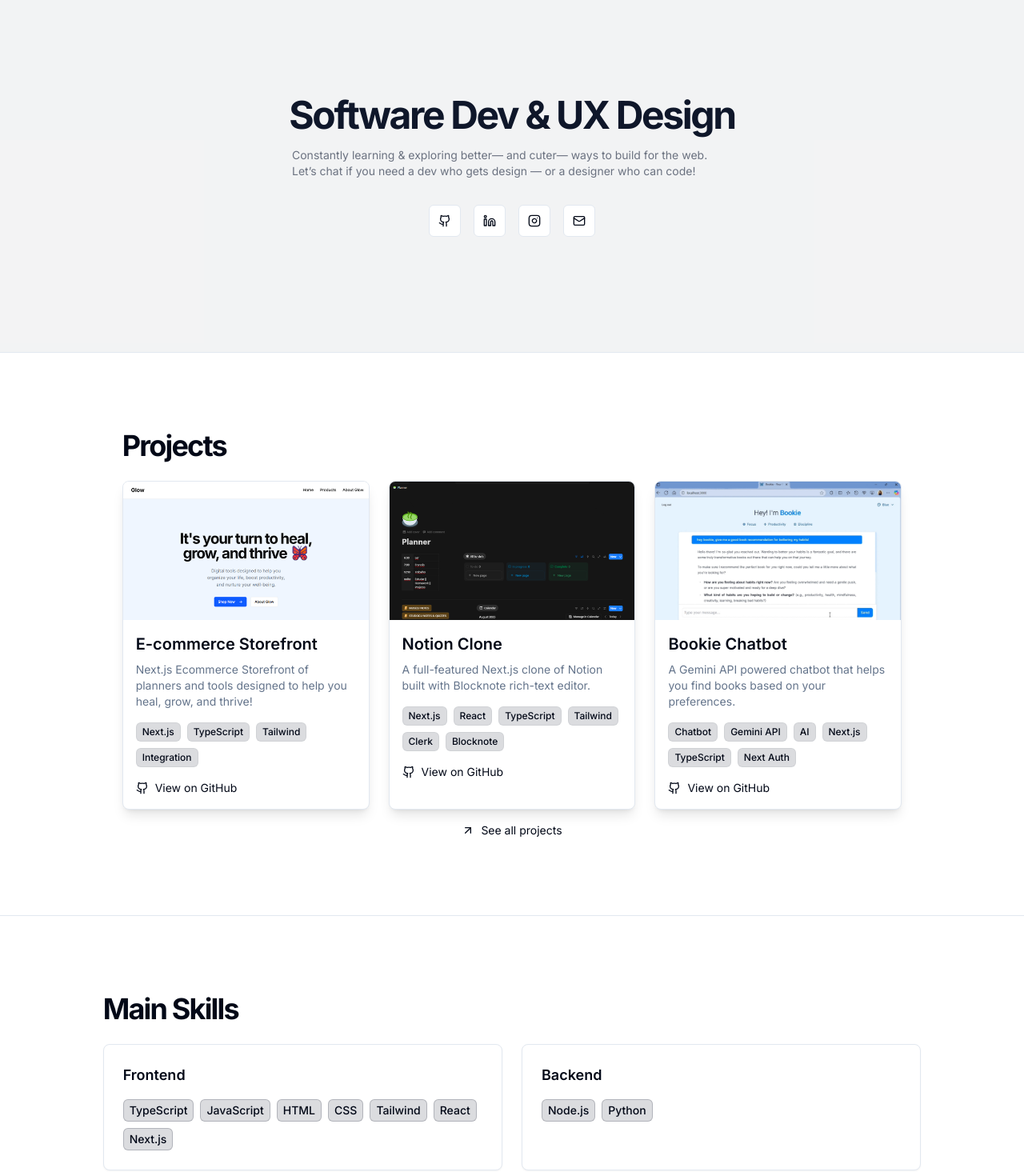
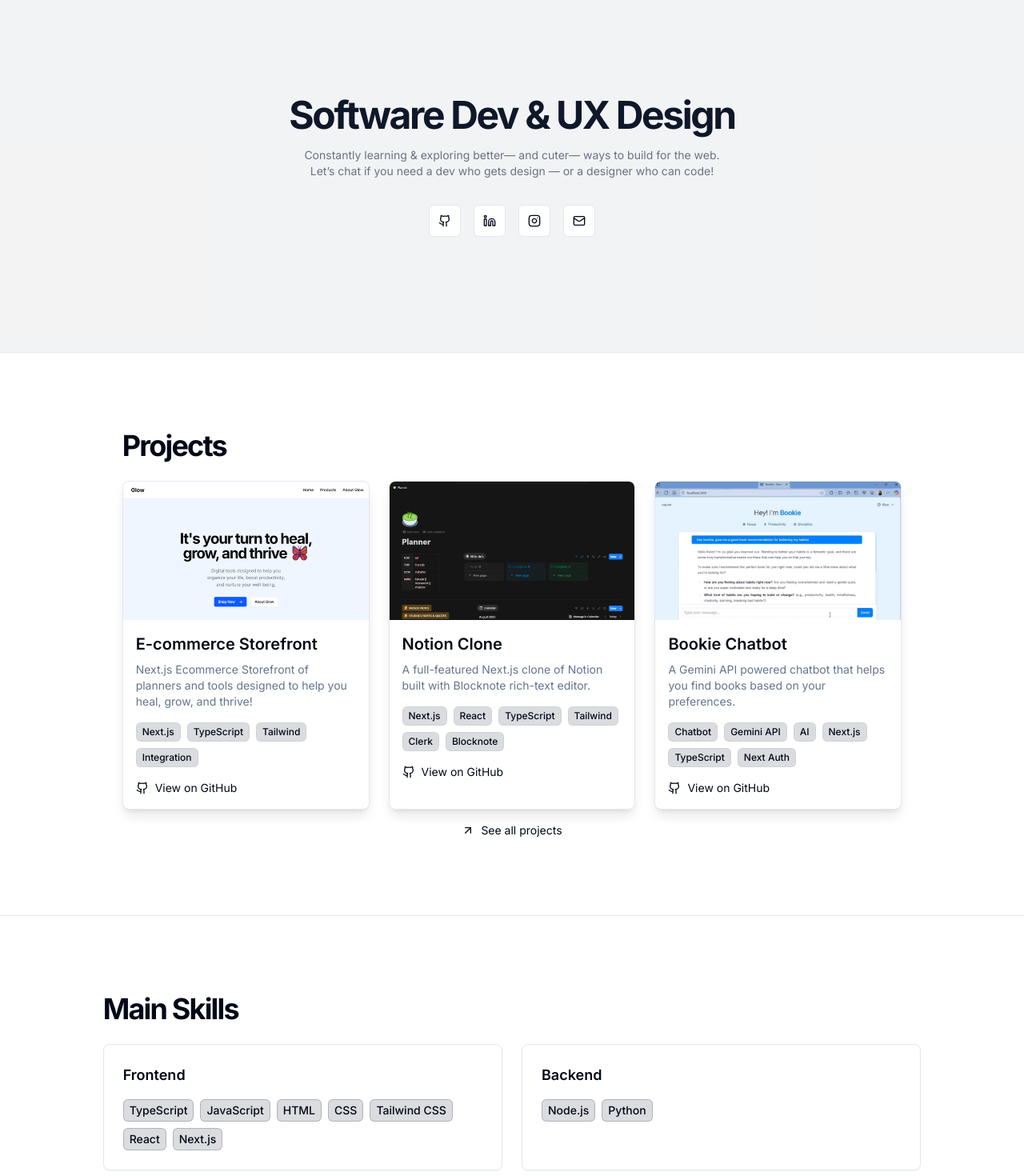
Before and after one commit to sofiahernandes/sofiahernandes, a Next.js app: page / in a window 1280 px wide. Shown: the part 80-1550 px from the top of the page at 80% size. Built offline with nearby package versions, Linux system fonts and the light colour scheme.

Commit message:
fix: Tech stack naming

```diff
--- a/app/components/hero.tsx
+++ b/app/components/hero.tsx
@@ -8,7 +8,7 @@ export default function Hero() {
       id="hero"
       className="grid grid-cols-2 lg:grid-cols-12 px-6 gap-6 py-36 bg-primary/5"
     >
-      <div className="col-span-full lg:col-span-8 lg:col-start-3 m-0 flex flex-col items-center justify-center px-4 lg:px-6 space-y-4 text-center lg:text-left">
+      <div className="col-span-full lg:col-span-8 lg:col-start-3 m-0 flex flex-col items-center justify-center px-4 lg:px-6 space-y-4 text-center">
         <div className="space-y-2">
           <h1 className="text-3xl lg:text-5xl font-bold tracking-tighter text-primary">
             Software Dev & UX Design
--- a/app/components/tech-stack.tsx
+++ b/app/components/tech-stack.tsx
@@ -13,7 +13,7 @@ const technologies = [
         name: "CSS",
         link: "https://www.google.com/url?client=internal-element-cse&cx=000598195112356817769:pk7nr2xiumu&q=https://web.dev/css&sa=U&ved=2ahUKEwi1tZLpueiOAxVbsJUCHdw3LQ8QFnoECAoQAQ&usg=AOvVaw0yC_iNk6UymDgVFl5O0w6g&arm=e&fexp=73019458,72986053,72986052,73019460",
       },
-      { name: "Tailwind", link: "https://tailwindcss.com/" },
+      { name: "Tailwind CSS", link: "https://tailwindcss.com/" },
       {
         name: "React",
         link: "https://www.google.com/url?client=internal-element-cse&cx=000598195112356817769:pk7nr2xiumu&q=https://web.dev/explore/react&sa=U&ved=2ahUKEwjNnfKGuuiOAxUGq5UCHeSkHbwQFnoECAMQAQ&usg=AOvVaw32JY1UcNc2JA-VIZVN1Z3H&arm=e&fexp=73019458,72986053,72986052,73019460",
```
